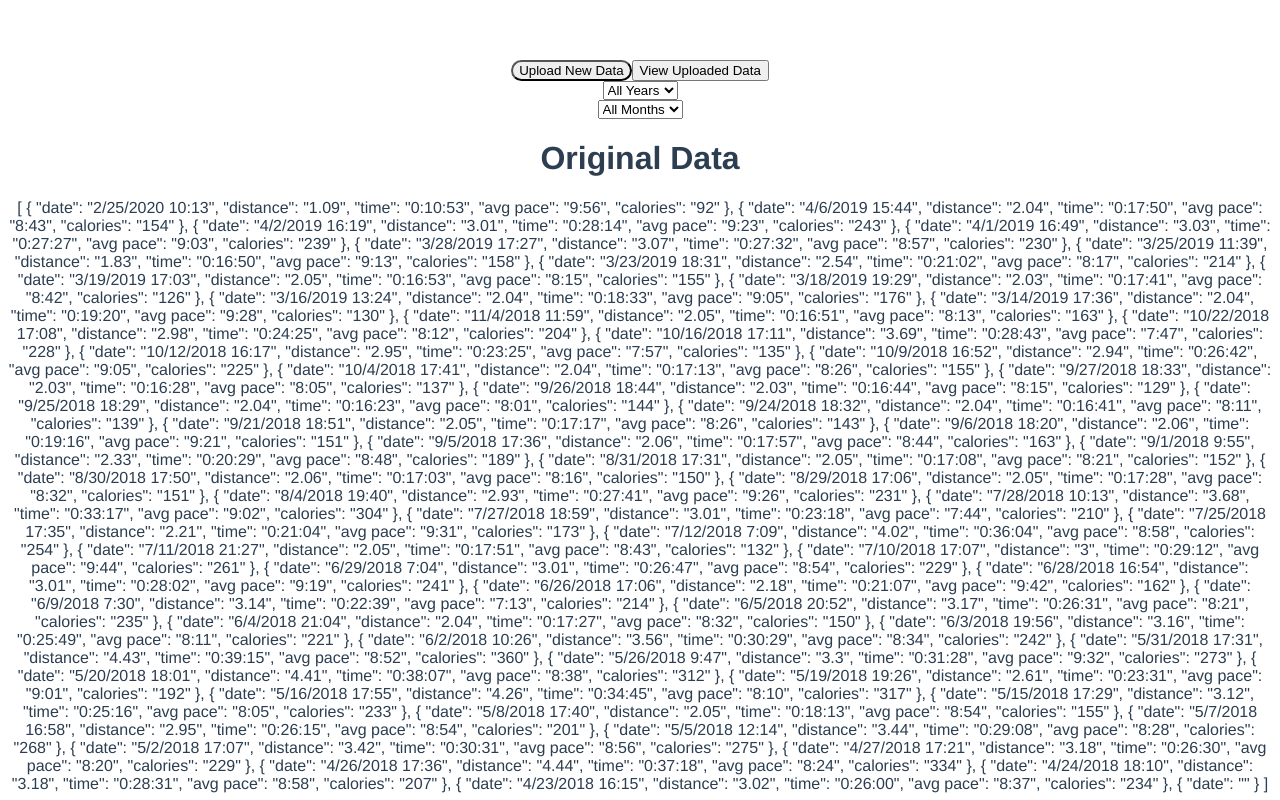
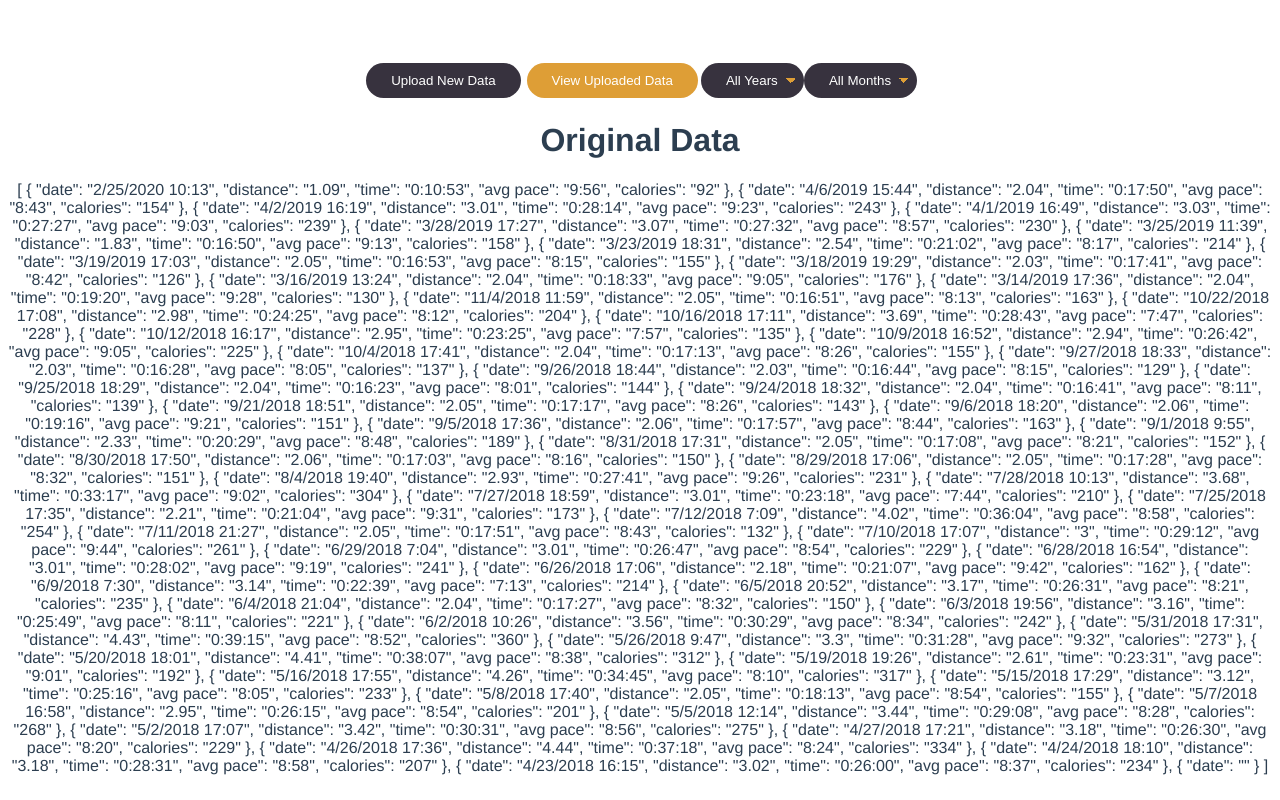
Before and after one commit to vmayce/runner-stats-in-vue, a Vue app in the folder runner-stats-in-vue/: page / in a window 1280 px wide. Both pictures are taken after a click on the button "View With Test Data". Shown: the top 800 px of the page. Built offline with nearby package versions, Linux system fonts and the light colour scheme.

Commit message:
Added in the mini log. Continuing to put together the css stylings.

```diff
--- /dev/null
+++ b/runner-stats-in-vue/public/base.css
@@ -0,0 +1,12 @@
+.button, select {
+    border-radius: 25px;
+    background-color: #37323E;
+    padding: 10px 25px;
+    color: white;
+    cursor: pointer;
+    border: none;
+    margin: 3px;
+}
+
+    .button:hover {
+    }
--- a/runner-stats-in-vue/public/index.html
+++ b/runner-stats-in-vue/public/index.html
@@ -10,6 +10,7 @@
     <link rel="stylesheet" href="https://unpkg.com/leaflet@1.6.0/dist/leaflet.css"
           integrity="sha512-xwE/Az9zrjBIphAcBb3F6JVqxf46+CDLwfLMHloNu6KEQCAWi6HcDUbeOfBIptF7tcCzusKFjFw2yuvEpDL9wQ=="
           crossorigin="" />
+    <link rel="stylesheet" href="base.css" />
 </head>
 <body>
     <noscript>
--- a/runner-stats-in-vue/src/components/inputs/DropDown.vue
+++ b/runner-stats-in-vue/src/components/inputs/DropDown.vue
@@ -2,14 +2,12 @@
 
 
 <template>
-    <div class="input">
-        <select v-model="selected" @change="emitGlobalClickEvent">
-            <option v-for="(opt, idx) in options" :key="idx" v-bind:value="{ id: opt.id, text: opt.text }">
-                {{opt.text}}
-            </option>
-        </select>
+    <select v-model="selected" @change="emitGlobalClickEvent">
+        <option v-for="(opt, idx) in options" :key="idx" v-bind:value="{ id: opt.id, text: opt.text }">
+            {{opt.text}}
+        </option>
+    </select>
 
-    </div>
 </template>
 
 <script>
@@ -41,7 +39,38 @@
 
 
 <style scoped>
-    input {
-        font-size: 2em;
+    select {
+        /* remove the tiny arrow */
+        margin: 0;
+        -webkit-box-sizing: border-box;
+        -moz-box-sizing: border-box;
+        box-sizing: border-box;
+        -webkit-appearance: none;
+        -moz-appearance: none;
     }
+
+        select:active,
+        select:focus {
+            border-top-left-radius: 17px;
+            border-top-right-radius: 17px;
+            border-bottom-left-radius: 0;
+            border-bottom-right-radius: 0;
+        }
+
+    /* update the tiny arrows */
+    select {
+        background-image: linear-gradient(45deg, transparent 50%, #DE9E36 50%), linear-gradient(135deg, #DE9E36 50%, transparent 50%);
+        background-position: calc(100% - 13px) calc(1em + 2px), calc(100% - 8px) calc(1em + 2px), 100% 0;
+        background-size: 5px 5px, 5px 5px, 2.5em 2.5em;
+        background-repeat: no-repeat;
+    }
+
+        select:focus {
+            background-image: linear-gradient(45deg, white 50%, transparent 50%), linear-gradient(135deg, transparent 50%, white 50%);
+            background-position: calc(100% - 8px) 1em, calc(100% - 13px) 1em, 100% 0;
+            background-size: 5px 5px, 5px 5px, 2.5em 2.5em;
+            background-repeat: no-repeat;
+            border-color: grey;
+            outline: 0;
+        }
 </style>
--- a/runner-stats-in-vue/src/components/ui/Button.vue
+++ b/runner-stats-in-vue/src/components/ui/Button.vue
@@ -1,5 +1,5 @@
 <template>
-    <button class="Button">
+    <button class="button">
         <slot>Button</slot>
     </button>
 </template>
--- a/runner-stats-in-vue/src/components/ui/ReuploadDataButton.vue
+++ b/runner-stats-in-vue/src/components/ui/ReuploadDataButton.vue
@@ -22,9 +22,5 @@
 
 <style scoped>
 
-    .button {
-    border-radius: 15px;
-    background-color: "#37323E";
 
-    }
 </style>
--- a/runner-stats-in-vue/src/components/ui/ViewUploadedDataButton.vue
+++ b/runner-stats-in-vue/src/components/ui/ViewUploadedDataButton.vue
@@ -1,5 +1,5 @@
 <template>
-    <button class="Button" v-on:click="emitGlobalClickEvent">
+    <button class="button" v-on:click="emitGlobalClickEvent">
         <slot>Button</slot>
     </button>
 </template>
@@ -21,4 +21,7 @@
 
 
 <style scoped>
+    .button {
+    background-color: #DE9E36;
+    }
 </style>
```
Also changed, not shown: runner-stats-in-vue/public/assets/img/RunnerStatsCover.png (added), 1 other file (tests, documents, lock files or other folders).
